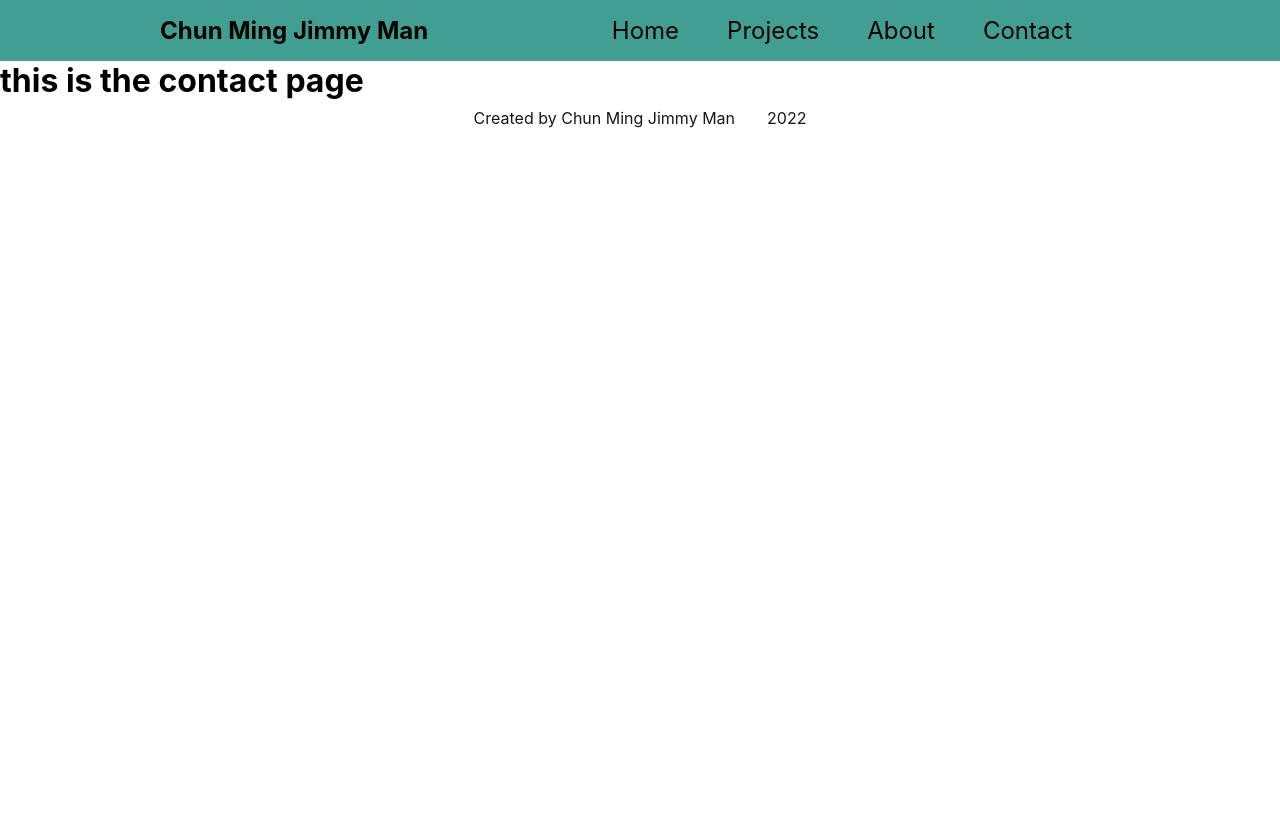
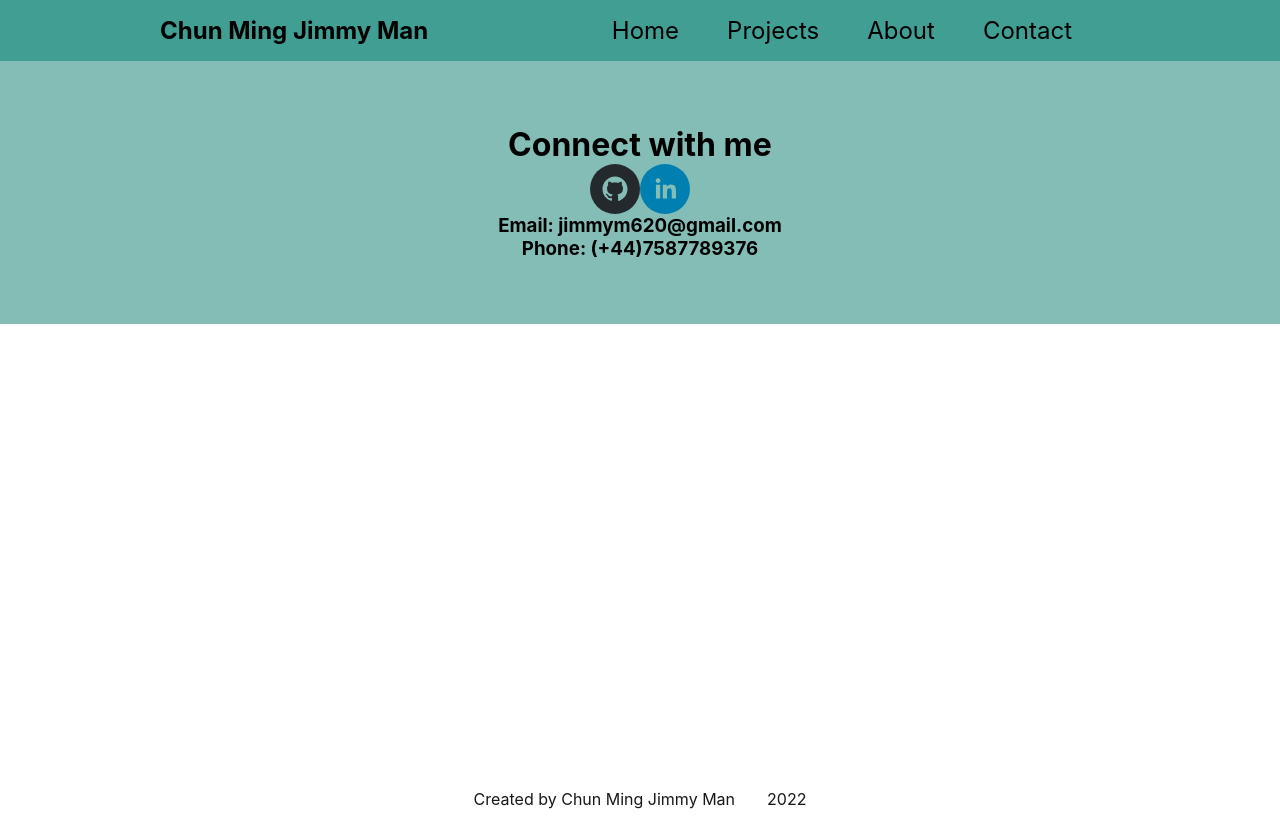
Before and after one commit to jimmym620/portfolio_NextJS, a Next.js app in the folder portfolio_nextjs/: page /contact in a window 1280 px wide. Built offline with nearby package versions, Linux system fonts and the light colour scheme.

Commit message:
contact page content

```diff
--- a/portfolio_nextjs/package.json
+++ b/portfolio_nextjs/package.json
@@ -12,6 +12,7 @@
     "next": "12.1.4",
     "react": "18.0.0",
     "react-dom": "18.0.0",
+    "react-social-icons": "^5.13.0",
     "sass": "^1.49.11"
   },
   "devDependencies": {
--- a/portfolio_nextjs/pages/contact.js
+++ b/portfolio_nextjs/pages/contact.js
@@ -1,7 +1,23 @@
+import { SocialIcon } from "react-social-icons";
+
 const Contact = () => {
     return (
-        <div>
-            <h1>this is the contact page</h1>
+        <div className="content-container">
+            <div className="content">
+                <h1>Connect with me</h1>
+                <div className="icon-container">
+                    <SocialIcon
+                        url="https://github.com/jimmym620"
+                        target="_blank"
+                    />
+                    <SocialIcon
+                        url="https://www.linkedin.com/in/chun-ming-jimmy-man"
+                        target="_blank"
+                    />
+                </div>
+                <h3>Email: jimmym620@gmail.com</h3>
+                <h3>Phone: (+44)7587789376</h3>
+            </div>
         </div>
     );
 };
```
Also changed, not shown: 1 other file (tests, documents, lock files or other folders).
